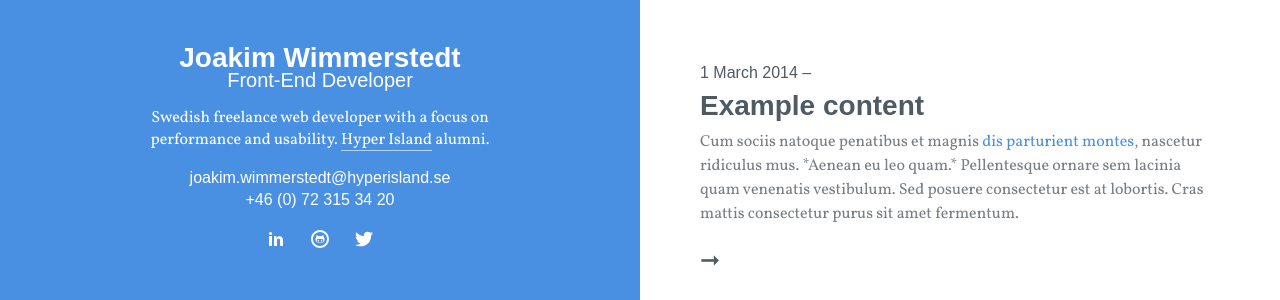
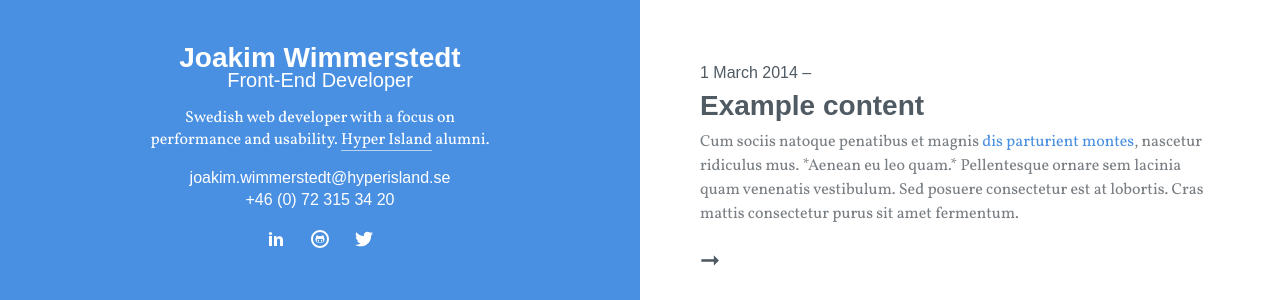
Before and after one commit to cupofjoakim/cupofjoakim.github.io, a Jekyll site: the page built from src/index.html, in a window 1280 px wide. Shown: the part 2450-2750 px from the top of the page. Built offline with Jekyll 4.4.1, drawn with Linux system fonts in a browser that asks for light colours; some web fonts are replaced; Markdown is read by kramdown in place of the engine named in the settings; the list of posts is cut into pages by our own code.

Commit message:
Updates profile

```diff
--- a/src/_includes/profile.html
+++ b/src/_includes/profile.html
@@ -6,7 +6,7 @@
 
         <span class="name">Joakim Wimmerstedt</span>
         <span class="role">Front-End Developer</span>
-        <p class="description">Swedish freelance web developer with a focus on performance and usability. <a href="https://www.hyperisland.com/">Hyper Island</a> alumni.</p>
+        <p class="description">Swedish web developer with a focus on performance and usability. <a href="https://www.hyperisland.com/">Hyper Island</a> alumni.</p>
 
         <ul class="contact">
             <li><a href="mailto:joakim.wimmerstedt@hyperisland.se">joakim.wimmerstedt@hyperisland.se</a></li>
--- a/src/assets/scss/layout.scss
+++ b/src/assets/scss/layout.scss
@@ -32,7 +32,9 @@ body {
     @media (max-width: 1120px) {
         margin: 0;
     }
-}video {
+}
+
+video {
   width: 100%;
 }
 
--- a/src/assets/scss/profile.scss
+++ b/src/assets/scss/profile.scss
@@ -46,6 +46,7 @@
         }
 
         .role {
+            margin-top: 10px;
             font-size: 20px;
         }
 
```
Also changed, not shown: src/assets/scss/posts.scss (line endings or trailing spaces).
